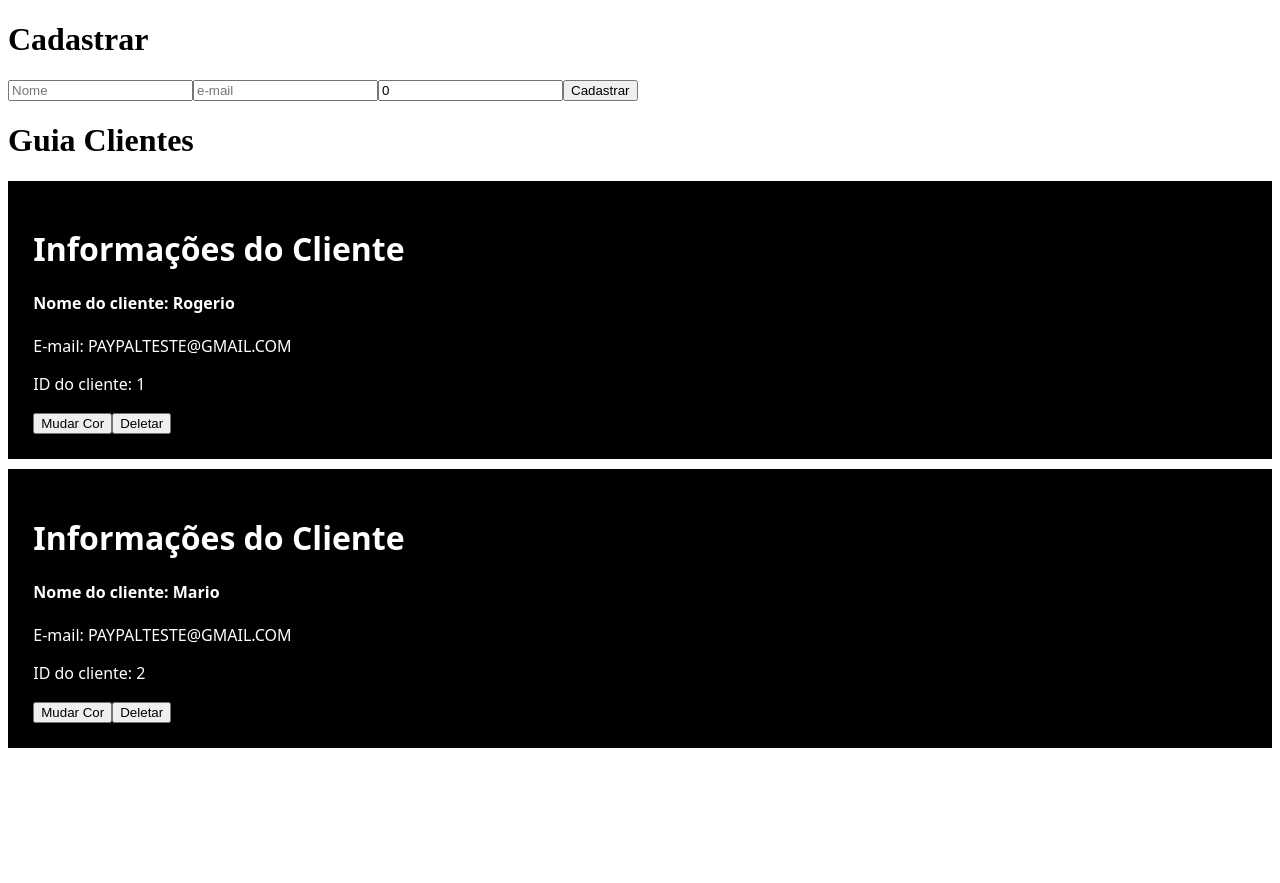
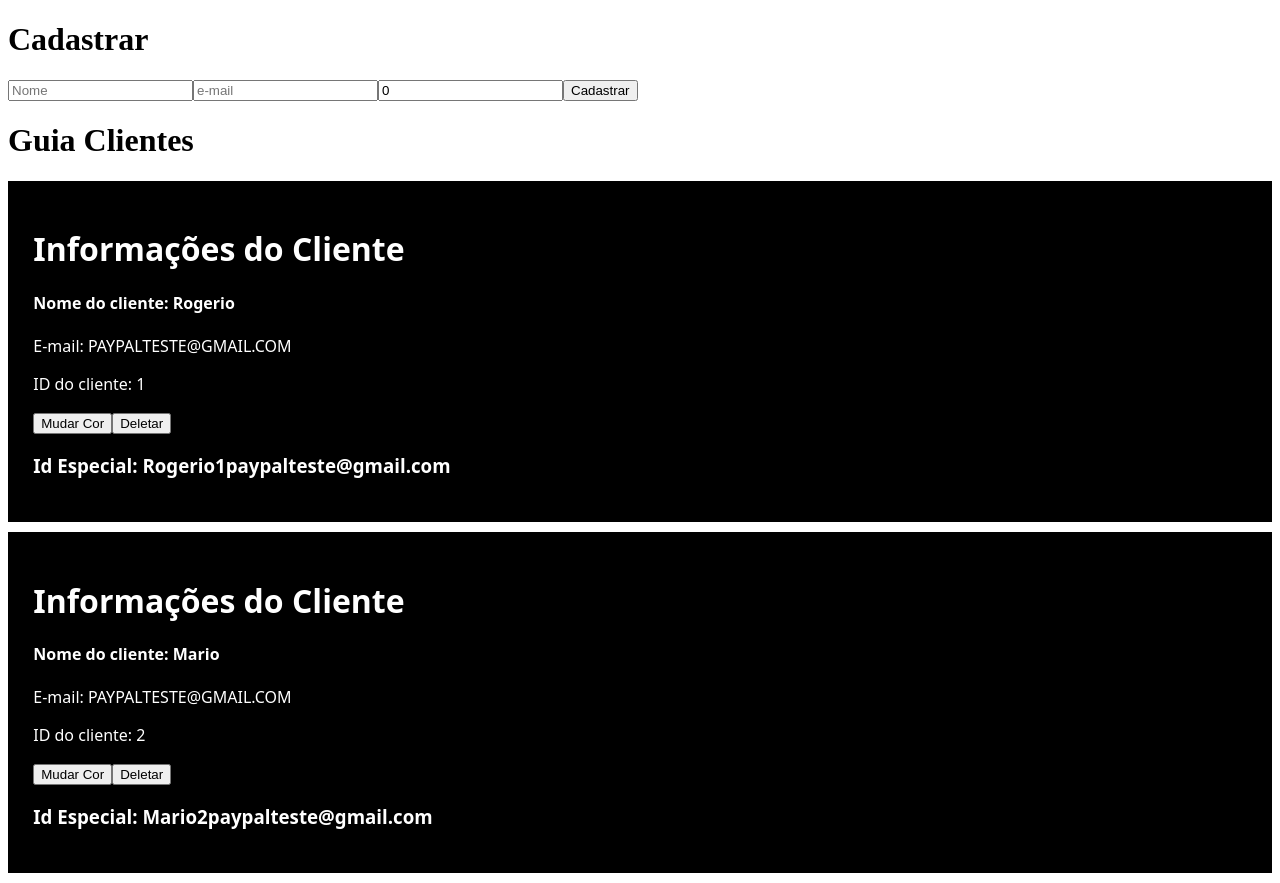
Before and after one commit to JBdevCristian/vue_project, a Vue app: page / in a window 1280 px wide. Before the commit the page ends 800 px from the top, so only its background shows below. Built offline with nearby package versions, Linux system fonts and the light colour scheme.

Commit message:
Comands propeties

```diff
--- a/src/components/ClienteTeste.vue
+++ b/src/components/ClienteTeste.vue
@@ -5,8 +5,10 @@
         <p>E-mail: {{ cliente.email | processarEmail}}</p>
         <p v-show="showIdade">Idade do cliente: {{ cliente.idade }}</p>
         <p>ID do cliente: {{ cliente.id }}</p>
+
         <button @click="mudarCor">Mudar Cor</button>
         <button @click="deletarUsuario">Deletar</button>
+        <h3>Id Especial: {{idEspecial}}</h3>
 
     </div>
 </template>
@@ -36,6 +38,11 @@ export default {
         processarEmail: function(value) {
             return value.toUpperCase();
         }
+    },
+    computed: {
+        idEspecial: function(){
+            return (this.cliente.nome + this.cliente.id + this.cliente.email)
+        }
     }
 }
 </script>
```
